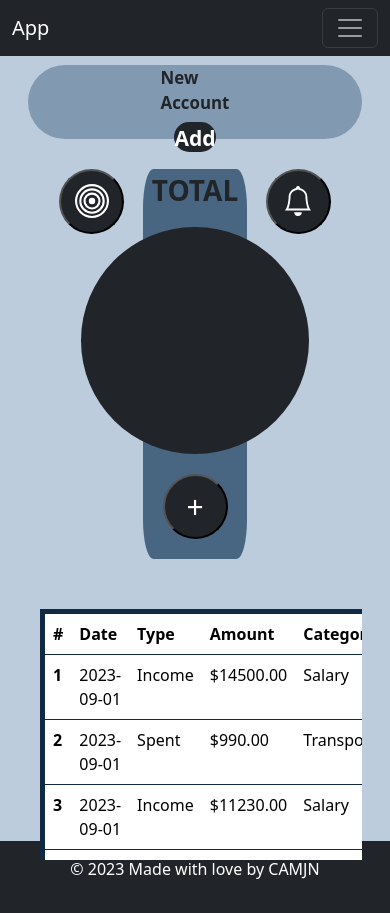
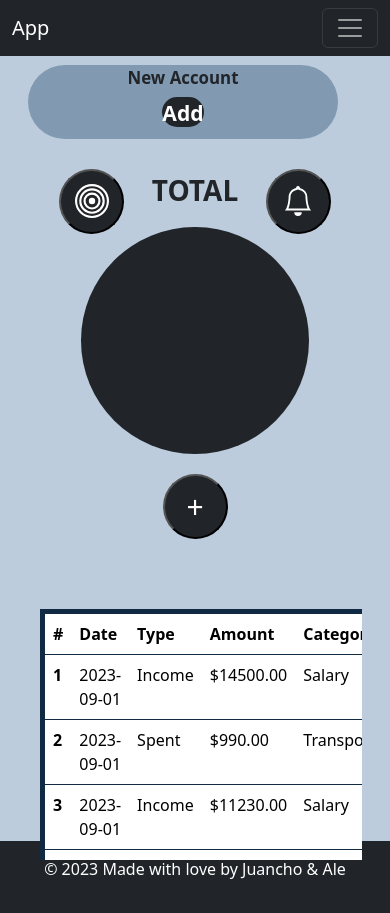
Before and after one commit to juanxcru/register-tp, a PHP site: page /app.html in a window 390 px wide. Run offline with PHP 8.4, Linux system fonts and the light colour scheme.

Commit message:
responsive fix

```diff
--- a/app.html
+++ b/app.html
@@ -476,17 +476,18 @@
             height: 10%;
             background-color: #829ab1;
             border-radius: 40px;
+            max-width: 100%;
+            overflow-x: auto;
+
           "
           id="balance-scroll"
         >
-        <div class="pill-div col-2">
-          <p class="pill-p-title">New Account</p>
-          <div role="button" data-bs-toggle="modal" data-bs-target="#modal-add-acc" class="account-balance-div text-white bg-dark">
-           <p class="account-balance-p text-center">Add</p>
-
+          <div class="pill-div col-2" >
+            <p class="pill-p-title">New Account</p>
+            <div role="button" data-bs-toggle="modal" data-bs-target="#modal-add-acc" class="account-balance-div text-white bg-dark">
+            <p class="account-balance-p text-center">Add</p>
+            </div>
           </div>
-
-        </div>
 
         </div>
         <!-- -------------------MEDIO------Cuadrante 1 OBJETIVOS------------- -->
@@ -548,7 +549,7 @@
               flex-direction: column;
               align-items: center;
               text-align: center;
-              background-color: #486581;
+              /* background-color: #486581; */
               border-radius: 10%;
             "
           >
@@ -750,7 +751,7 @@
     </div>
 
     <footer class="bg-dark text-white text-center py-3">
-      <p>&copy; 2023 Made with love by CAMJN</p>
+      <p>&copy; 2023 Made with love by Juancho & Ale </p>
     </footer>
   </body>
 </html>
--- a/index.html
+++ b/index.html
@@ -60,7 +60,7 @@
     </div>
 
     <footer class="bg-dark text-white text-center py-3">
-        <p>&copy; 2023 Made with love by CAMJN</p>
+        <p>&copy; 2023 Made with love by Juancho & Ale </p>
     </footer>
 
         <script src="https://cdn.jsdelivr.net/npm/bootstrap@5.3.1/dist/js/bootstrap.bundle.min.js" integrity="sha384-HwwvtgBNo3bZJJLYd8oVXjrBZt8cqVSpeBNS5n7C8IVInixGAoxmnlMuBnhbgrkm" crossorigin="anonymous"></script>
--- a/login.html
+++ b/login.html
@@ -54,7 +54,7 @@
     </div>
 
     <footer class="bg-dark text-white text-center py-3 mt-5">
-      <p>&copy; 2023 Made with love by CAMJN</p>
+      <p>&copy; 2023 Made with love by Juancho & Ale </p>
     </footer>
 
         <script src="https://cdn.jsdelivr.net/npm/bootstrap@5.3.1/dist/js/bootstrap.bundle.min.js" integrity="sha384-HwwvtgBNo3bZJJLYd8oVXjrBZt8cqVSpeBNS5n7C8IVInixGAoxmnlMuBnhbgrkm" crossorigin="anonymous"></script>
--- a/registrarse.html
+++ b/registrarse.html
@@ -67,7 +67,7 @@
     </div>
 
     <footer class="bg-dark text-white text-center py-3 mt-5">
-        <p>&copy; 2023 Made with love by CAMJN</p>
+        <p>&copy; 2023 Made with love by Juancho & Ale </p>
     </footer>
 
         <script src="https://cdn.jsdelivr.net/npm/bootstrap@5.3.1/dist/js/bootstrap.bundle.min.js" integrity="sha384-HwwvtgBNo3bZJJLYd8oVXjrBZt8cqVSpeBNS5n7C8IVInixGAoxmnlMuBnhbgrkm" crossorigin="anonymous"></script>
--- a/styles.css
+++ b/styles.css
@@ -42,7 +42,7 @@
 
 .account-balance-div{
   text-align: center;
-  width: 11vw;
+  min-width: 11vw;
   height: 30px;
   border-radius: 20px;
 }
@@ -52,6 +52,7 @@
   display: flex;
   flex-direction: column;
   align-items: center;
+  min-width: 150px;
 }
 
 svg{
@@ -90,3 +91,8 @@ justify-content: center;
 justify-self: center;
 justify-items: center;
 text-justify: center; */
+
+
+#balance-scroll::-webkit-scrollbar {
+  display: none;
+}
```
